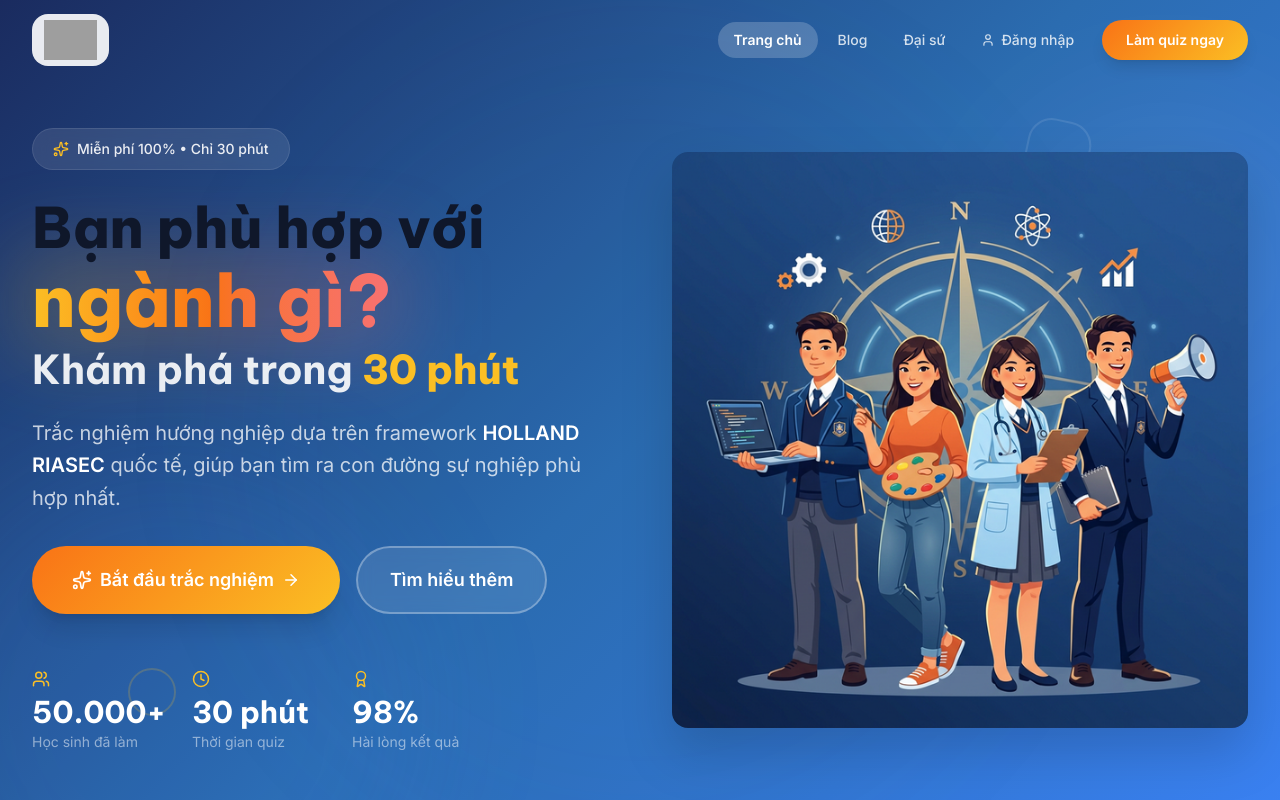
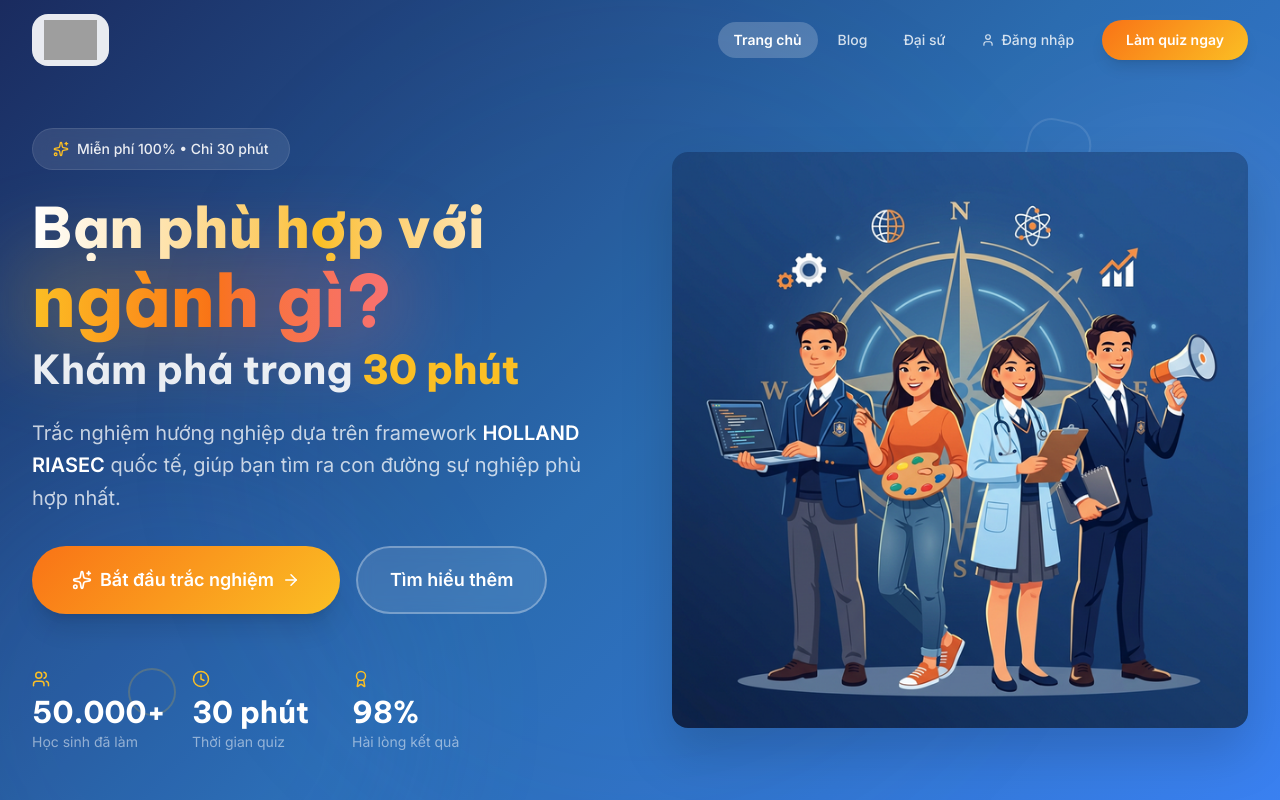
Before and after one commit to deltatrap99/Website_huong_nghiep, a Next.js app: page / in a window 1280 px wide. Shown: the top 800 px of the page. Built offline with nearby package versions, Linux system fonts and the light colour scheme; grey boxes are pictures that could not be loaded.

Commit message:
style: brighter hero text gradient

```diff
--- a/src/components/home/HeroSection.tsx
+++ b/src/components/home/HeroSection.tsx
@@ -92,7 +92,7 @@
               transition={{ duration: 0.6, delay: 0.1 }}
               className="font-heading font-extrabold text-4xl md:text-5xl lg:text-[3.5rem] text-white leading-[1.15] mb-6"
             >
-              <span className="block">Bạn phù hợp với</span>
+              <span className="block text-transparent bg-clip-text bg-gradient-to-r from-white via-ge-yellow to-white">Bạn phù hợp với</span>
               <span className="relative inline-block mt-1">
                 <span className="text-transparent bg-clip-text bg-gradient-to-r from-ge-yellow via-ge-orange to-ge-coral text-5xl md:text-6xl lg:text-7xl">
                   ngành gì?
```
